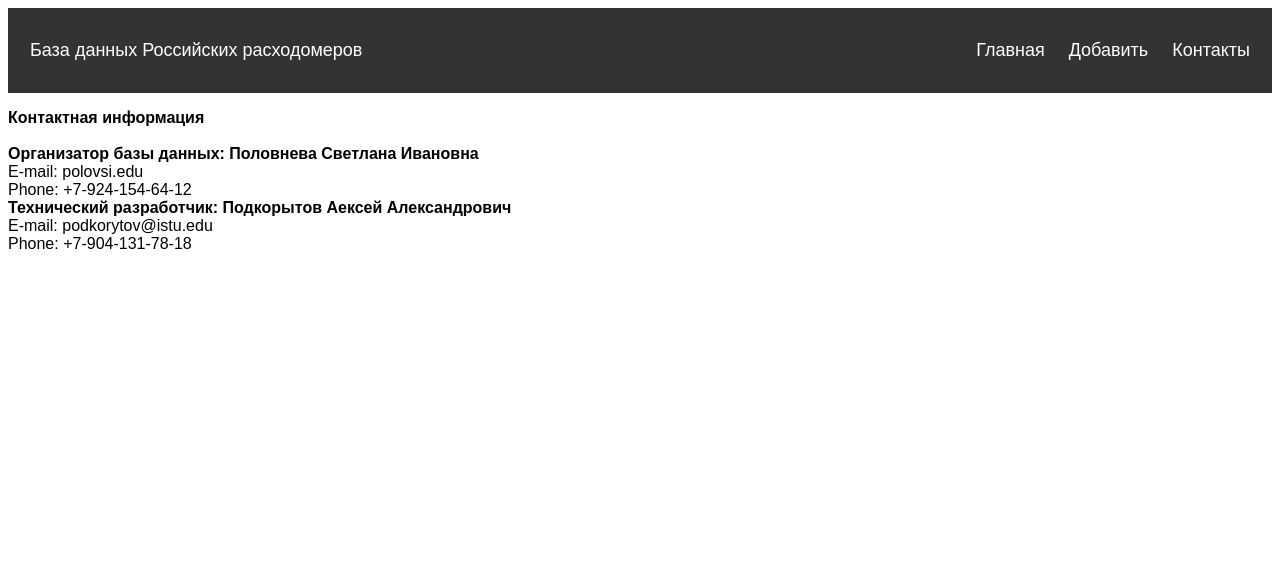
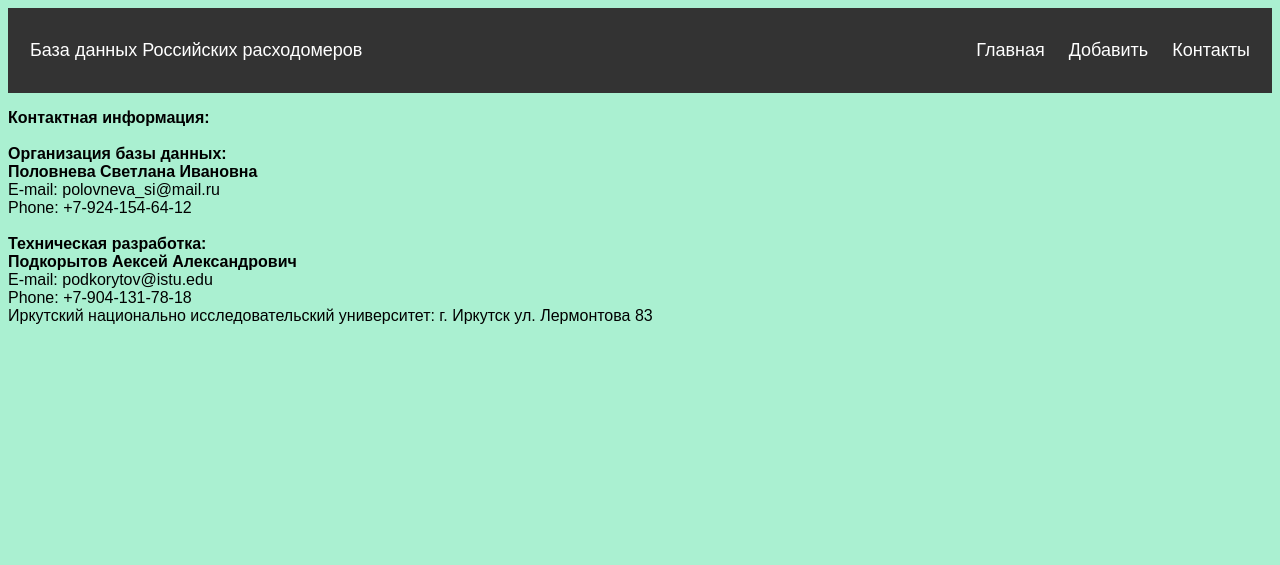
Before and after one commit to Alexpy91/Base_Flows, a Flask app: page /contact in a window 1280 px wide. Shown: the top 565 px of the page. Run offline with Flask 2, Linux system fonts and the light colour scheme.

Commit message:
change_css_style

```diff
--- a/static/css/style.css
+++ b/static/css/style.css
@@ -3,6 +3,7 @@
 body {
   margin_left: 8px;
   font-family: Arial, sans-serif;
+  background: #AAF0D1;
 }
 
 header {
--- a/templates/contact.html
+++ b/templates/contact.html
@@ -7,14 +7,18 @@
 
     <div class="contact">
     <p>
-        <b> Контактная информация</b><br><br>
-       <b>  Организатор базы данных: Половнева Светлана Ивановна<br></b>
-        E-mail: polovsi.edu <br>
-        Phone: +7-924-154-64-12<br>
-        <b>  Технический разработчик: Подкорытов Аексей Александрович<br></b>
+        <b> Контактная информация:</b><br><br>
+       <b>  Организация базы данных: <br>
+           Половнева Светлана Ивановна<br></b>
+        E-mail: polovneva_si@mail.ru <br>
+        Phone: +7-924-154-64-12 <br>
+        <br>
+        <b>  Техническая разработка:<br>
+            Подкорытов Аексей Александрович<br></b>
         E-mail: podkorytov@istu.edu <br>
-        Phone: +7-904-131-78-18
-
+        Phone: +7-904-131-78-18 <br>
+    Иркутский национально исследовательский университет:
+        г. Иркутск ул. Лермонтова 83
 
     </p>
     </div>
--- a/templates/create_flow.html
+++ b/templates/create_flow.html
@@ -18,7 +18,7 @@
         <input type="text" name="error" id="error"  value="{{ flow_list_detail_update.error }}" placeholder="Допускаемая погрешность"> * <br>
         <input type="text" name="MPI" id="MPI" value="{{ flow_list_detail_update.MPI }}" placeholder="МПИ"> * <br>
         <input type="text" name="method" id="method"  value="{{ flow_list_detail_update.method }}" placeholder="Метод поверки"> * <br>
-        <textarea name="comment" id="comment" value="{{ flow_list_detail_update.comment }}" placeholder="Комментарий"></textarea> <br>
+        <textarea name="comment" id="comment" placeholder="Примечание">{{ flow_list_detail_update.comment }}</textarea> <br>
         <input type="submit" value="Сохранить">
     </form>
      <br>
--- a/templates/index.html
+++ b/templates/index.html
@@ -1,6 +1,6 @@
 {% extends 'pattern.html' %}
 {% block title %}
-main page
+База данных Российских расходомеров
 {% endblock %}
 
 {% block body %}
```
Also changed, not shown: other parts of static/css/style.css (+21 -22 lines), templates/flow_details.html (+3 -4 lines), instance/Base_Flows.db.
